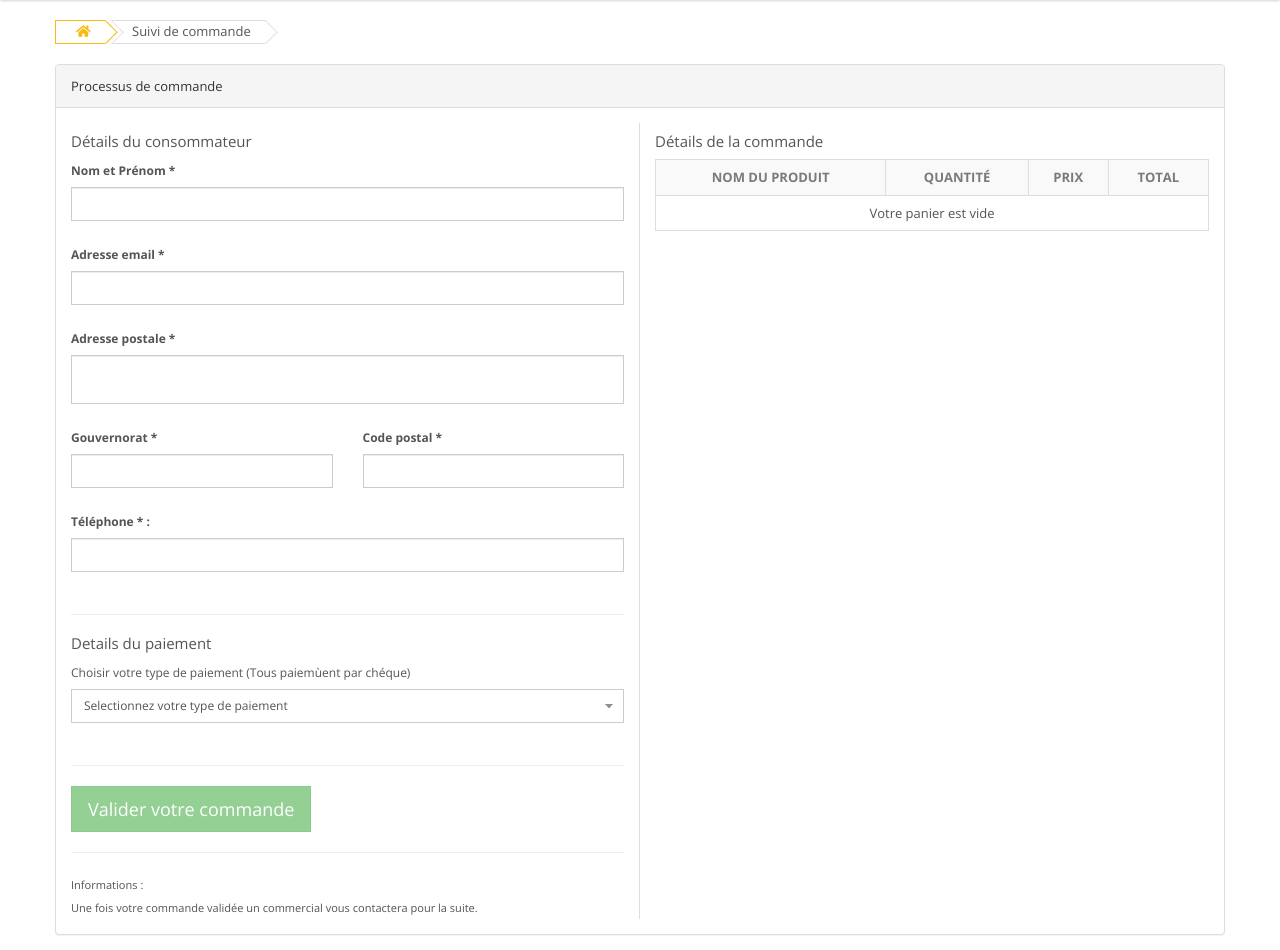
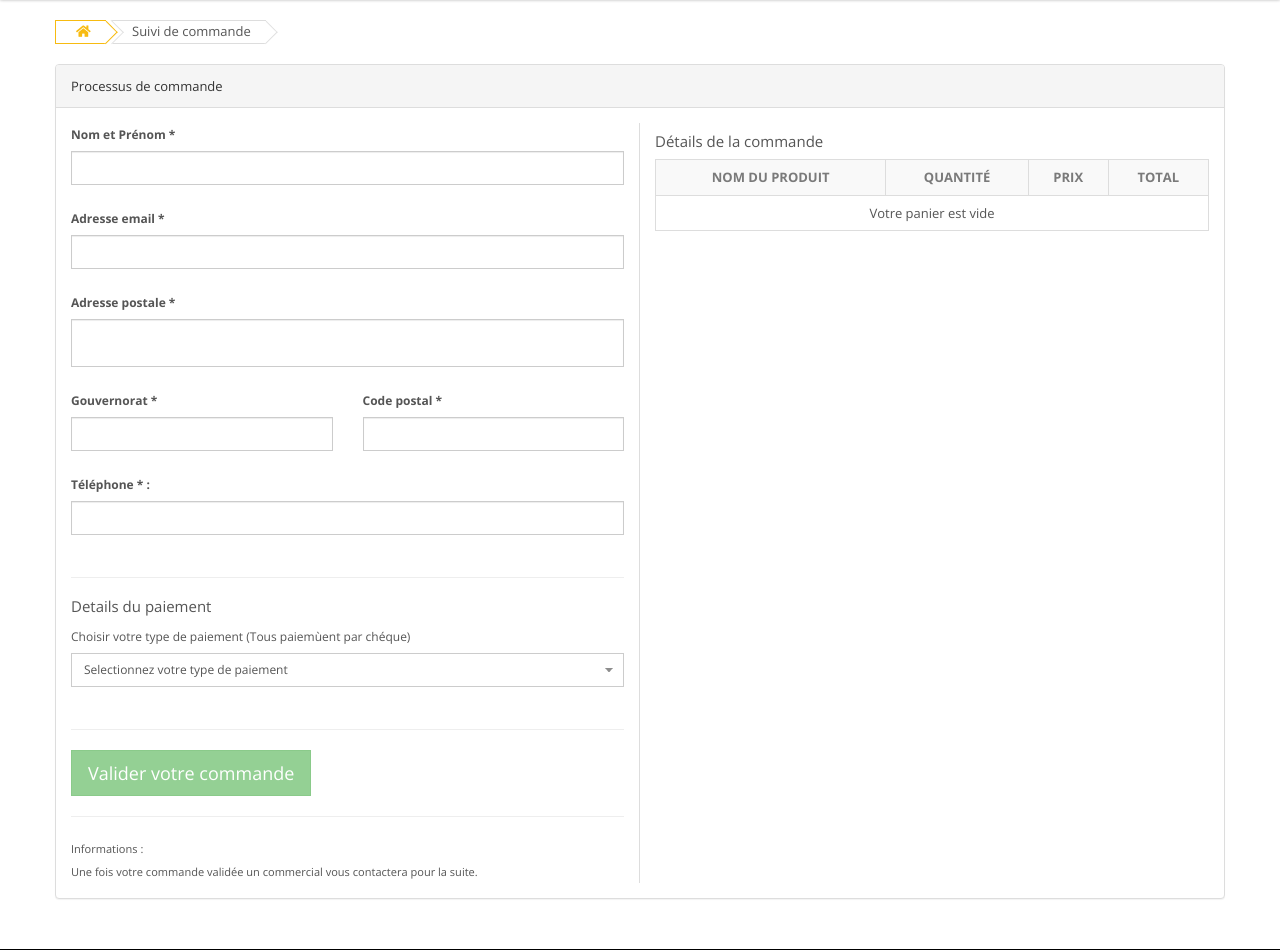
Before and after one commit to 86malek/version_enligne_front, a PHP site: page /version_enligne_front/pages/info_commande.php in a window 1280 px wide. Shown: the part 227-1177 px from the top of the page. Run offline with PHP 8.4, Linux system fonts and the light colour scheme; data comes from the database, SQL or seed files in the repository.

Commit message:
Update info_commande.php

```diff
--- a/pages/info_commande.php
+++ b/pages/info_commande.php
@@ -146,7 +146,6 @@ session_start();
 								<form method="post" id="order_process_form" action="payment.php">
 									<div class="row">
 										<div class="col-md-6" style="border-right:1px solid #ddd;">
-											<h4>Détails du consommateur</h4>
 											<div class="row">
 												<div class="col-sm-12">
 													<label><b>Nom et Prénom *</b></label>
```
